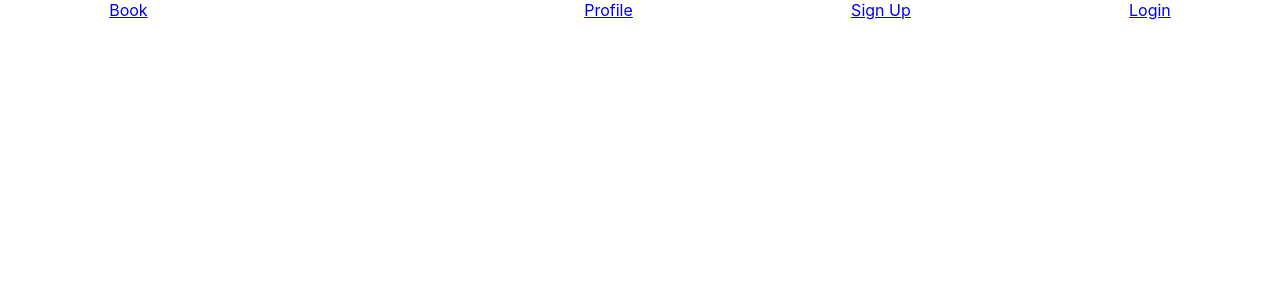
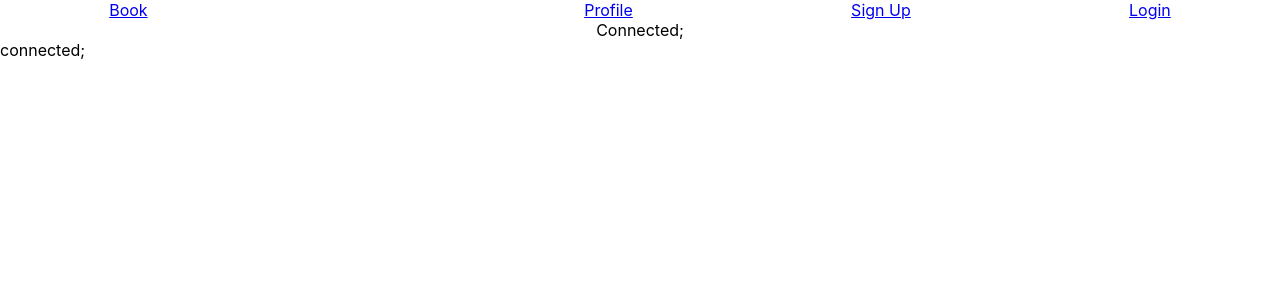
Before and after one commit to joeelo/Book-ends, a React (Create React App) app in the folder bookends-frontend/: page /note in a window 1280 px wide. Shown: the top 300 px of the page. Built offline with nearby package versions, Linux system fonts and the light colour scheme.

Commit message:
added Note button and introducing note functionality not connected to a particular book yet

```diff
--- a/bookends-frontend/src/App.js
+++ b/bookends-frontend/src/App.js
@@ -7,7 +7,10 @@ import ReviewPage from "./review/ReviewPage";
 import Profile from "./profile/ProfileInfo";
 import NavBar from "./nav/NavBar";
 import NewUserForm from './login/NewUserForm';
-import LoginForm from "./login/LoginForm"
+import LoginForm from "./login/LoginForm";
+import NoteButton from "./notes/NoteButton"
+import Note from "./notes/Note";
+
 
 class App extends Component {
 
@@ -28,6 +31,8 @@ class App extends Component {
     }
   }
 
+
+
   loginUser = async (userInfo) => {
     try {
       this.setState({
@@ -42,7 +47,6 @@ class App extends Component {
     }
   }
 
-
   render() {
 
     return (
@@ -51,7 +55,7 @@ class App extends Component {
 
         <div className="App">
           <NavBar user={this.state.user}/>
-
+          <NoteButton />
         </div>
 
         <Switch>
@@ -61,6 +65,7 @@ class App extends Component {
           <Route exact path="/books" component={BookSearchForm} />
           <Route exact path="/sign-up" render={() => <NewUserForm loginUser={this.loginUser} />} />
           <Route exact path="/login" render={() => <LoginForm loginUser={this.loginUser}/>}/>
+          <Route path="/note" render={() => <Note />}/>
         </Switch>
       </Fragment>
 
--- /dev/null
+++ b/bookends-frontend/src/notes/Note.js
@@ -0,0 +1,20 @@
+import React, { Component } from 'react'
+
+class Note extends Component {
+
+    state = {
+        noteTitle: "",
+        noteContent: "",
+        user: ""
+    }
+
+    render() {
+        return (
+            <div>
+                connected;
+            </div>
+        )
+    }
+}
+
+export default Note
--- /dev/null
+++ b/bookends-frontend/src/notes/NoteButton.js
@@ -0,0 +1,11 @@
+import React from "react";
+
+const NoteButton = (props) => {
+    return (
+        <div>
+            Connected;
+        </div>
+    )
+}
+
+export default NoteButton
--- a/bookends-frontend/src/review/ReviewPage.js
+++ b/bookends-frontend/src/review/ReviewPage.js
@@ -28,7 +28,6 @@ export default class ReviewPage extends Component {
                     content: this.state.textValue,
                     book: this.props.location.state.bookObj
                 }
-                console.log(data);
                 const url = `http://localhost:3000/book/${this.props.location.state.bookObj.id}/reviews`;
                 const config =  {
                     method: "POST",
```
Also changed, not shown: 1 other file (tests, documents, lock files or other folders).
